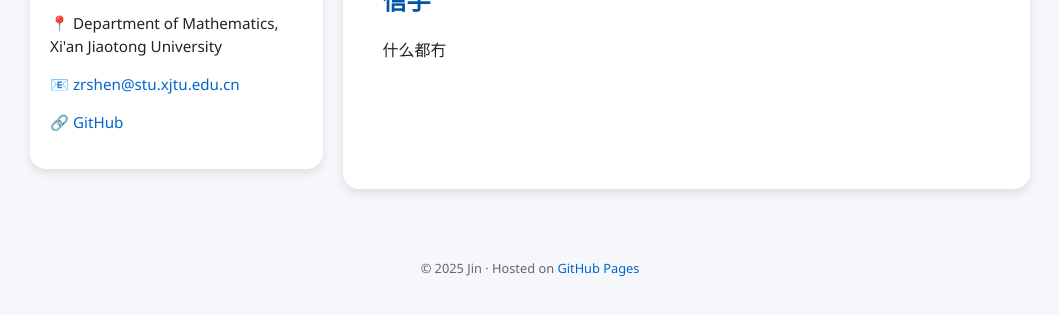
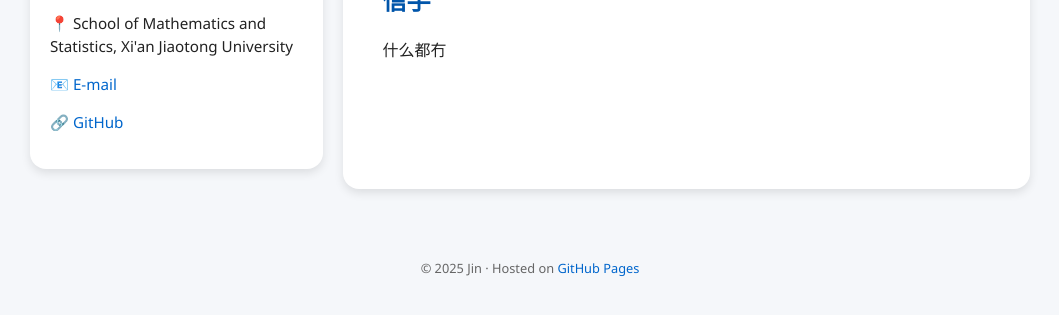
Before and after one commit to ddddszr/ddddszr.github.io, a plain HTML site: page index.html in a window 1280 px wide. Shown: the part 291-606 px from the top of the page, without its empty margins (110-1169 px from the left). Drawn offline with Linux system fonts and the light colour scheme.

Commit message:
change email

```diff
--- a/index.html
+++ b/index.html
@@ -103,8 +103,8 @@
       <img src="your_photo.jpg" alt="Your photo" class="photo">
       <h1>Jin</h1>
       <div class="info">
-        <p>📍 Department of Mathematics, Xi'an Jiaotong University</p>
-        <p>📧 <a href="mailto:youremail@example.com">zrshen@stu.xjtu.edu.cn</a></p>
+        <p>📍 School of Mathematics and Statistics, Xi'an Jiaotong University</p>
+        <p>📧 <a href="zrshen@stu.xjtu.edu.cn">E-mail</a></p>
         <p>
           🔗
           <a href="https://github.com/ddddszr">GitHub</a>
```
